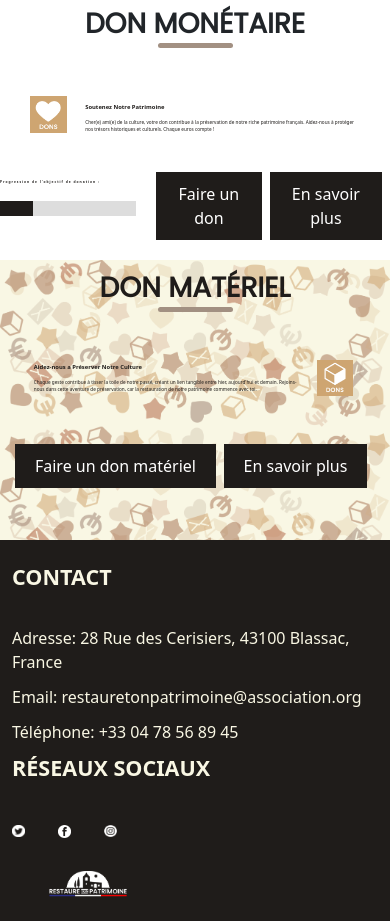
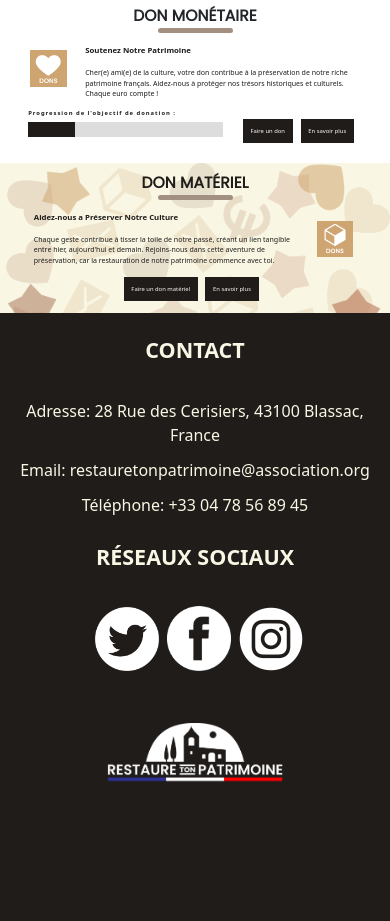
Before and after one commit to Y4N1SSSSS/site, a PHP site: page /pages/donation.php in a window 390 px wide. Shown: the part 45-966 px from the top of the page. After the commit the page ends 827 px from the top, so only its background shows below. Run offline with PHP 8.4, Linux system fonts and the light colour scheme; data comes from the database, SQL or seed files in the repository.

Commit message:
Ajout du responsive pour donation
Ajout de responsive pour la page donation et pour le footer

```diff
--- a/css/style.css
+++ b/css/style.css
@@ -159,10 +159,17 @@ transform: rotate(180deg);
 }
 
 .imagesfooter {
-    width: 3.25vw;
+    width: 3.25em;
     margin-right: 8%;
     height: auto;
     transition: transform 0.3s;
+}
+
+@media only screen and (max-width: 767px) {
+    .imagesfooter {
+        width: 4em !important;
+        margin-right: 4% !important;
+    }
 }
 
 .imagesfooter:hover {
@@ -174,6 +181,19 @@ transform: rotate(180deg);
     margin-left: 10%;
     width:20vw;
     height:auto;
+    text-align: center;
+}
+
+@media only screen and (max-width: 767px) {
+    .logo {
+        margin-top: 8%;
+        width: 45vw;
+        height: auto;
+        text-align: center;
+        display: block; /* Pour que les marges automatiques fonctionnent correctement */
+        margin-left: auto;
+        margin-right: auto;
+    }
 }
 
 /* ------- */
--- a/css/stylepages.css
+++ b/css/stylepages.css
@@ -21,6 +21,12 @@ body{
     text-transform: uppercase;
 }
 
+@media only screen and (max-width: 767px) {
+    .titres {
+      font-size: 4vw !important;
+    }
+}
+
 .titresR{
     text-align: center;
     margin-bottom: -0.08%;
@@ -32,6 +38,12 @@ body{
 .titredon{
     font-size: 1.5vw;
     font-weight: bold;
+}
+
+@media only screen and (max-width: 767px) {
+    .titredon {
+      font-size: 2vw !important;
+    }
 }
 
 /* TEXTES */
@@ -46,13 +58,25 @@ span{
     text-align: center;
 }
 
-.spanD{
+.spanD {
     font-size: 1.2vw;
-    margin-right: 5%;
 }
 
-.spanobj{
+@media (max-width: 767px) {
+    .spanD {
+        font-size: 1.8vw !important;
+    }
+}
+
+.spanobj {
+    font-size: 1.2vw;
     margin-left: 5%;
+}
+
+@media (max-width: 767px) {
+    .spanobj {
+        font-size: 1.8vw !important;
+    }
 }
 
 .spanobj a{
@@ -84,6 +108,12 @@ span{
     font-size: 0.85vw;
     letter-spacing: 0.25vw;
     font-weight: bold;
+}
+
+@media only screen and (max-width: 767px) {
+    .progress-text {
+      font-size: 1.5vw !important;
+    }
 }
 
 /* -------------------------------------------- */
@@ -121,6 +151,7 @@ span{
     background-color: #ddd;
     overflow: hidden;
     margin-right: 8%;
+    margin-top: 2%;
 }
 
 .progress-bar {
@@ -147,6 +178,13 @@ span{
     background-color: #1a1f1b;
     cursor: pointer;
     margin-right: 2%;
+}
+
+@media only screen and (max-width: 767px) {
+    .bouton {
+      font-size: 1.5vw !important;
+      padding: 2% !important;
+    }
 }
 
 .bouton:hover {
@@ -215,6 +253,8 @@ span{
     display: flex;
     justify-content: center;
     align-items: center;
+    margin-top: 3%;
+    margin-bottom: 1%;
 }
 
 .flexEUR{
@@ -228,6 +268,13 @@ span{
     display: flex;
     justify-content: center;
     align-items: center;
+    margin-top: 3%;
+    margin-bottom: 1%;
+}
+
+.d-flex{
+    margin-top: 3%;
+    margin-bottom: 2%;
 }
 
 .back{
@@ -237,7 +284,11 @@ span{
     background-size: 100%;
 }
 
-
+@media only screen and (max-width: 767px) {
+    .back {
+        background-image: url(../images/iconsbackgroundmin.png);
+    }
+}
 
 /* -------------------------------------------- */
 /* ------------------OUTILS-------------------- */
--- a/pages/donation.php
+++ b/pages/donation.php
@@ -35,17 +35,18 @@ var totalDons = $totalDons;
 <h1 class="titres">Don Monétaire</h1>
 <div class="ligne-container"> <div class="ligne-arrondie"></div> </div>
 <!-- Section en flexbox pour l'image et le texte -->
-<div class="container flexd mt-5 mb-3">
+<div class="container flexd">
     <img class="imagedon" src="../images/donsEUR.png">
     <span class="spanD"><span class="titredon">Soutenez Notre Patrimoine</span><br><br>
-        Cher(e) ami(e) de la culture, votre don contribue à la préservation de notre riche patrimoine français. Aidez-nous à protéger nos trésors historiques et culturels. Chaque euros compte !</span>
+        Cher(e) ami(e) de la culture, votre don contribue à la préservation de notre riche patrimoine français. Aidez-nous à protéger nos trésors historiques et culturels. Chaque euro compte !</span>
 </div>
+
 <!-- Section en flexbox pour la barre de progression et les boutons -->
 <div class="flexEUR">
     <div class="txtclasse">
         <span class="progress-text">Progression  de  l'objectif  de  donation : </span>
         <!-- Barre de progression qui fonctionne avec le Javascript -->
-        <div class="progress-container mt-3">
+        <div class="progress-container">
             <div class="progress-bar" id="myBar"></div>
         </div>
     </div>
@@ -93,13 +94,13 @@ var totalDons = $totalDons;
     <h1 class="titres">Don Matériel</h1>
     <div class="ligne-container"> <div class="ligne-arrondie"></div> </div>
     <!-- Section en flexbox pour l'image et le texte -->
-    <div class="mt-5 container flex1">
+    <div class="container flex1">
         <span class="spanobj"><span class="titredon">Aidez-nous a Préserver Notre Culture</span><br><br>
             Chaque geste contribue à tisser la toile de notre passé, créant un lien tangible entre hier, aujourd'hui et demain. Rejoins-nous dans cette aventure de préservation, car la restauration de notre patrimoine commence avec toi.<br></span>
         <img class="imagedonOBJ" src="../images/donsOBJ.png">
     </div>
     <!-- BOUTON POUR LES DONS ET INFORMATIONS -->
-<div class="mt-5 d-flex justify-content-center mb-5">
+<div class="d-flex justify-content-center">
 <a class="bouton NS" id="ouvrirPopup" onclick="toggleDonationForm()">Faire un don matériel</a>
 <a class="bouton NS">En savoir plus</a>
 </div>
--- a/php/footer.php
+++ b/php/footer.php
@@ -14,7 +14,7 @@
     <div class="container py-4">
         <div class="row">
             <!-- Colonne Contacts -->
-            <div class="col-md-4">
+            <div class="col-md-4 col-sm-6 text-center mb-3">
                 <h4 class="titresFooter">Contact</h4>
                 <p class="textFooter">Adresse: 28 Rue des Cerisiers, 43100 Blassac, France</p>
                 <p class="textFooter">Email: restauretonpatrimoine@association.org</p>
@@ -22,15 +22,17 @@
             </div>
 
             <!-- Colonne Réseaux sociaux -->
-            <div class="col-md-4">
+            <div class="col-md-4 col-sm-6 text-center mb-3">
                 <h4 class="titresFooter">Réseaux sociaux</h4>
-                    <a href="https://twitter.com/" target="_blank"><img src="../images/X.png" class='imagesfooter'></a>
-                    <a href="https://www.facebook.com/" target="_blank"><img src="../images/F.png" class='imagesfooter'></a>
-                    <a href="https://www.instagram.com/" target="_blank"><img src="../images/I.png" class='imagesfooter'></a>
+                    <div class="d-flex justify-content-center align-items-center">
+                    <a href="https://twitter.com/" target="_blank" class="mr-2"><img src="../images/X.png" class='imagesfooter mx-2'></a>
+                    <a href="https://www.facebook.com/" target="_blank" class="mr-2"><img src="../images/F.png" class='imagesfooter mx-2'></a>
+                    <a href="https://www.instagram.com/" target="_blank"><img src="../images/I.png" class='imagesfooter mx-2'></a>
+                </div>
             </div>
 
             <!-- Colonne Logo -->
-            <div class="col-md-4">
+            <div class="col-md-4 col-sm-6 text-center mb-3">
                 <img src="../images/logo.png" alt="Logo de l'association" class="logo">
             </div>
         </div>
```
Also changed, not shown: index.php (+8 -6 lines), images/iconsbackgroundmin.png (added).
